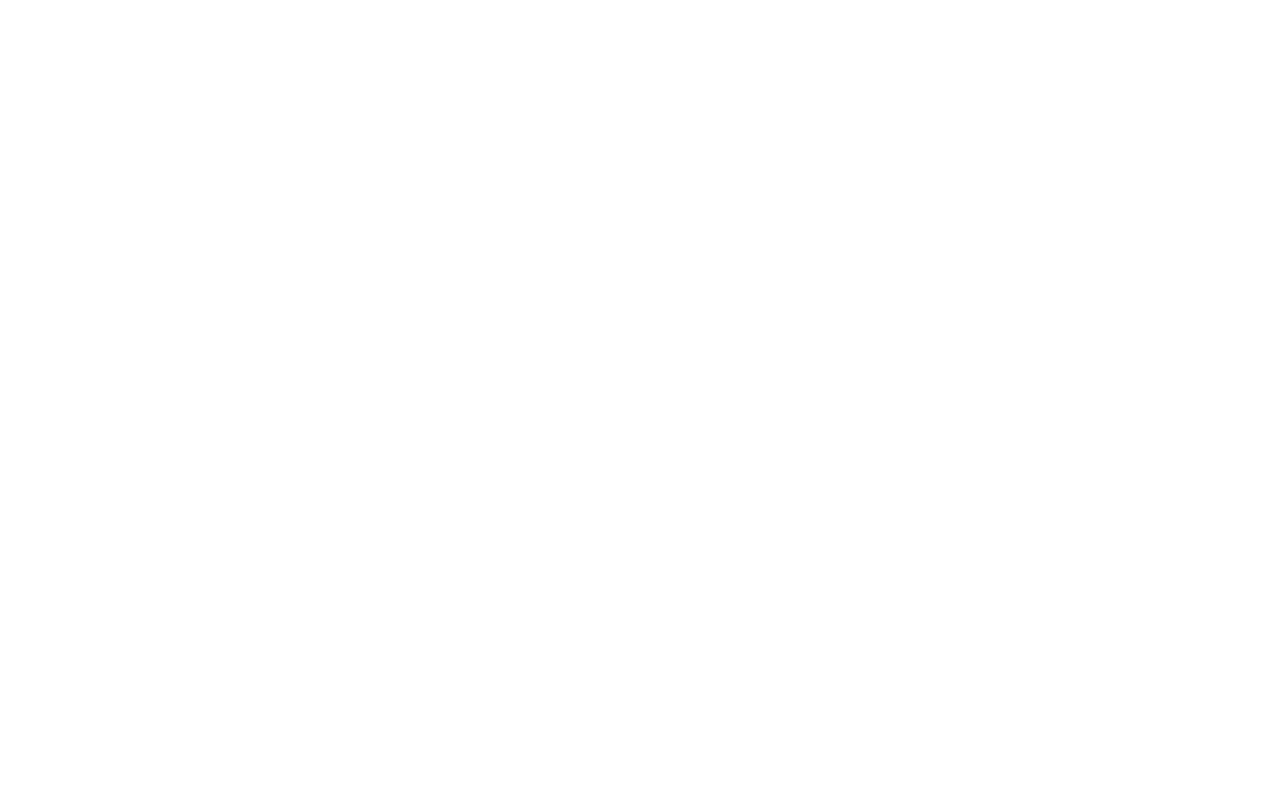
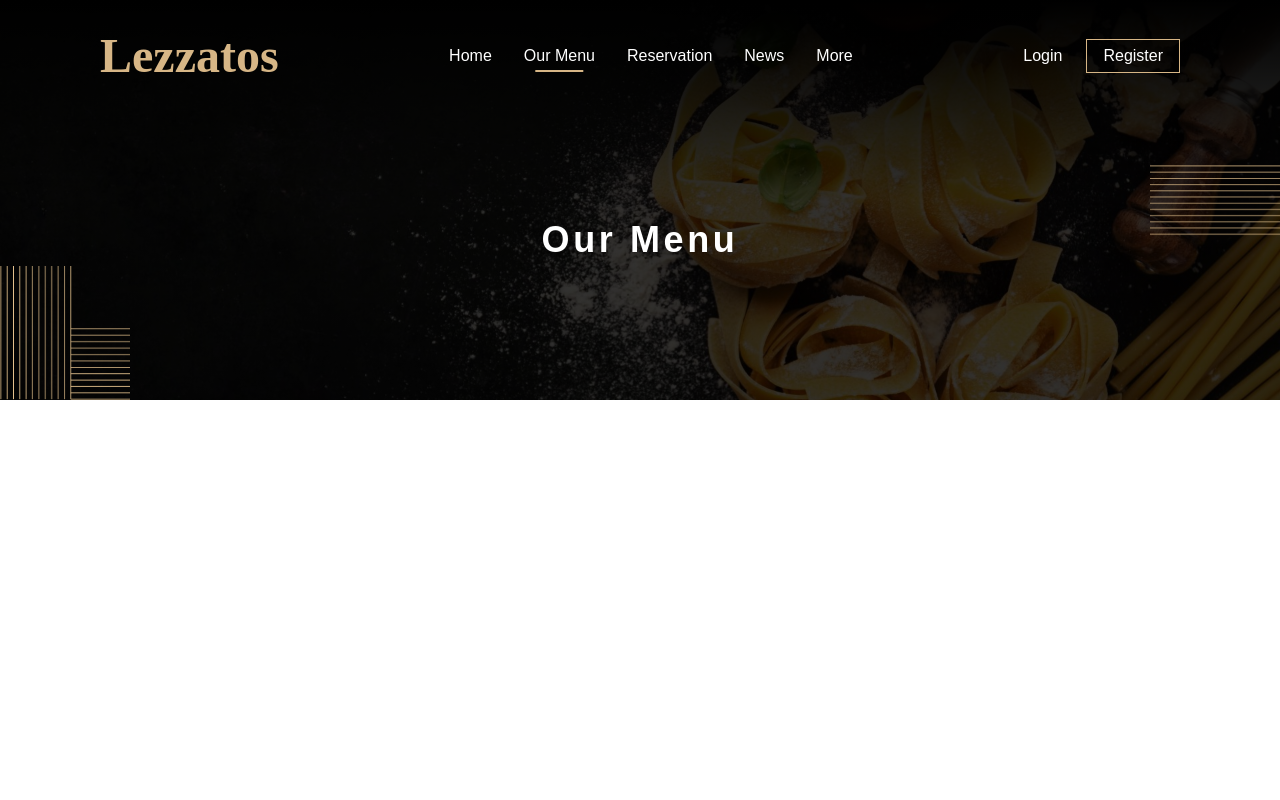
Before and after one commit to RakibulIslamm/Lezzatos-Restaurant-Website-, a React (Create React App) app: page /our-menu in a window 1280 px wide. Before the commit this address had no page. Shown: the top 800 px of the page. Built offline with nearby package versions, Linux system fonts and the light colour scheme.

Commit message:
Page header Component created

```diff
--- /dev/null
+++ b/src/Components/Shared/PageHeader/PageHeader.js
@@ -0,0 +1,19 @@
+import React from 'react';
+import pattern1 from '../../../images/pattern-1.png'
+import pattern2 from '../../../images/pattern-2.png'
+
+const PageHeader = ({ title, headerBg }) => {
+    return (
+        <div className='h-[50vh] w-full bg-slate-300 bg-cover bg-center py-28 flex items-center justify-center relative z-0 overflow-hidden' style={{
+            backgroundImage: `linear-gradient(rgba(0, 0, 0, 1), rgba(0, 0, 0, .8), rgba(0, 0, 0, .8)),url(${headerBg})`
+        }}>
+
+            <h1 className='relative top-10 text-white text-4xl font-semibold tracking-widest'>{title}</h1>
+
+            <img className=' absolute bottom-0 left-0 w-[130px]' src={pattern2} alt="" />
+            <img className=' absolute top-1/2 transform -translate-y-1/2 right-0 w-[130px]' src={pattern1} alt="" />
+        </div>
+    );
+};
+
+export default PageHeader;
--- a/src/Layout/Layout.js
+++ b/src/Layout/Layout.js
@@ -2,6 +2,7 @@
 import PublicLayout from './PublicLayout/PublicLayout';
 import Home from '../Pages/Public/Home';
 import { Route, Routes } from 'react-router-dom';
+import OurMenu from '../Pages/Public/OurMenu';
 
 const Layout = () => {
     return (
@@ -9,6 +10,7 @@
             <Routes>
                 <Route path='/' element={<PublicLayout />}>
                     <Route index element={<Home />} />
+                    <Route path='our-menu' element={<OurMenu />} />
                 </Route>
             </Routes>
         </>
--- /dev/null
+++ b/src/Pages/Public/OurMenu.js
@@ -0,0 +1,13 @@
+import React from 'react';
+import PageHeader from '../../Components/Shared/PageHeader/PageHeader';
+import headerBg from '../../images/home-images/italian-food-pasta-food-background-GXK8VUE-BG-Section.jpg'
+
+const OurMenu = () => {
+    return (
+        <div className='min-h-screen'>
+            <PageHeader title='Our Menu' headerBg={headerBg} />
+        </div>
+    );
+};
+
+export default OurMenu;
```
